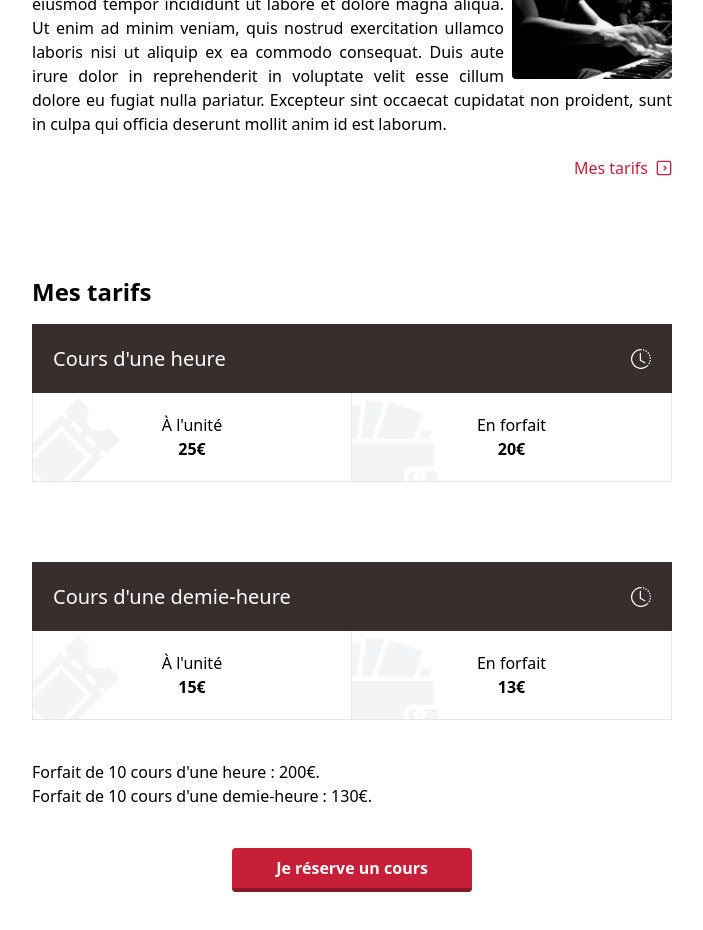
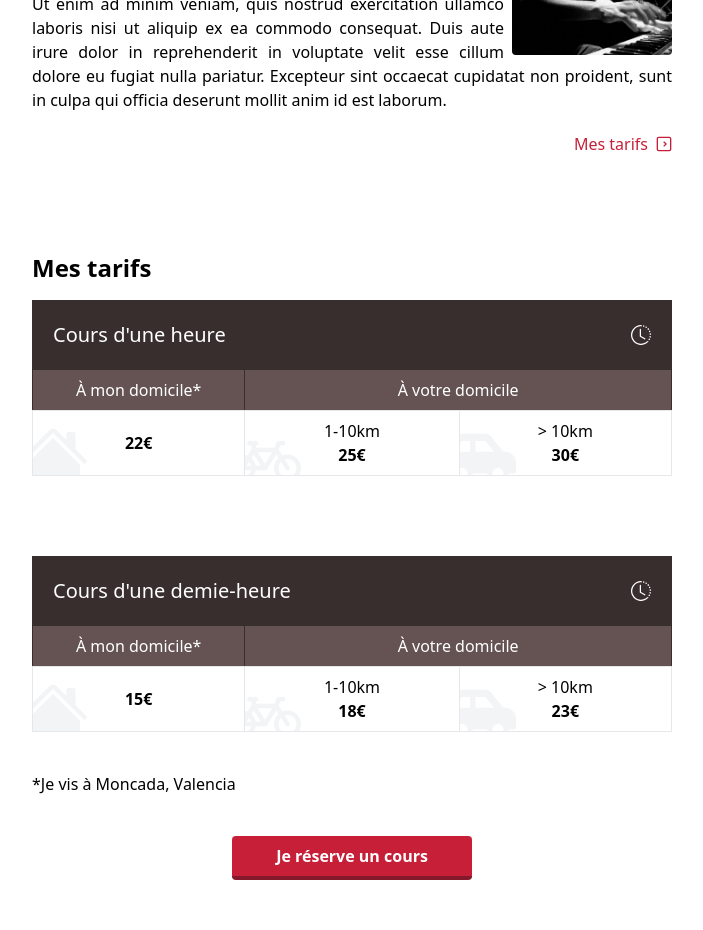
Before and after one commit to Mordhin/benjamin-piano, a React (Create React App) app: page / in a window 1280 px wide. Shown: the part 1300-2230 px from the top of the page, without its empty margins (288-991 px from the left). Built offline with nearby package versions, Linux system fonts and the light colour scheme.

Commit message:
feat: new pricing tables

```diff
--- a/public/locales/en/translation.json
+++ b/public/locales/en/translation.json
@@ -24,11 +24,8 @@
       "one": "One hour lesson",
       "half": "half-an-hour lesson"
     },
-    "unity": "Per unit",
-    "package": {
-      "title": "In package",
-      "one": "Ten one hour lesson package: 200€.",
-      "half": "Ten half-an-hour lesson package: 130€."
-    }
+    "home": "At my place",
+    "away": "At your place",
+    "moncada": "I live in Moncada, Valencia"
   }
 }
--- a/public/locales/fr/translation.json
+++ b/public/locales/fr/translation.json
@@ -24,11 +24,8 @@
       "one": "Cours d'une heure",
       "half": "Cours d'une demie-heure"
     },
-    "unity": "À l'unité",
-    "package": {
-      "title": "En forfait",
-      "one": "Forfait de 10 cours d'une heure : 200€.",
-      "half": "Forfait de 10 cours d'une demie-heure : 130€."
-    }
+    "home": "À mon domicile",
+    "away": "À votre domicile",
+    "moncada": "Je vis à Moncada, Valencia"
   }
 }
--- a/src/App.js
+++ b/src/App.js
@@ -9,6 +9,7 @@ import { CgChevronRightR } from "react-icons/cg";
 import { scrollSpy } from "react-scroll";
 import { PricingCard } from "./components/PricingCard.js";
 import { useTranslation } from "react-i18next";
+import { Navlink } from "./components/Navlink.js";
 
 const App = () => {
   useEffect(() => {
@@ -34,9 +35,9 @@ const App = () => {
           pariatur. Excepteur sint occaecat cupidatat non proident, sunt in
           culpa qui officia deserunt mollit anim id est laborum.
         </Paragraphe>
-        <div className="w-full cursor-pointer flex justify-end items-center text-primary-400 hover:text-primary-100">
+        {/*<div className="w-full cursor-pointer flex justify-end items-center text-primary-400 hover:text-primary-100">
           {t("link.videos")} <CgChevronRightR className="ml-2" />
-        </div>
+        </div>*/}
         <Paragraphe
           title={t("title.what")}
           image={piano}
@@ -51,9 +52,12 @@ const App = () => {
           pariatur. Excepteur sint occaecat cupidatat non proident, sunt in
           culpa qui officia deserunt mollit anim id est laborum.
         </Paragraphe>
-        <div className="w-full cursor-pointer flex justify-end items-center text-primary-400 hover:text-primary-100">
+        <Navlink
+          to="pricing"
+          className="w-full cursor-pointer flex justify-end items-center text-primary-400 hover:text-primary-100"
+        >
           {t("link.prices")} <CgChevronRightR className="ml-2" />
-        </div>
+        </Navlink>
       </div>
       <div
         id="pricing"
@@ -64,18 +68,19 @@ const App = () => {
         </h2>
         <PricingCard
           title={t("pricing.title.one")}
-          price1="25€"
-          price2="20€"
+          price1="22€"
+          price2="25€"
+          price3="30€"
           className="mb-20"
         />
         <PricingCard
           title={t("pricing.title.half")}
           price1="15€"
-          price2="13€"
+          price2="18€"
+          price3="23€"
           className="mb-10"
         />
-        <div className="w-full">{t("pricing.package.one")}</div>
-        <div className="w-full">{t("pricing.package.half")}</div>
+        <div className="w-full">*{t("pricing.moncada")}</div>
         <Button className="mt-10 mb-20" size="60" primary>
           {t("booking")}
         </Button>
--- a/src/components/PricingCard.js
+++ b/src/components/PricingCard.js
@@ -1,27 +1,41 @@
 import React from "react";
 import { useTranslation } from "react-i18next";
-import { BsClockHistory } from "react-icons/bs";
-import { GiTicket, GiWallet } from "react-icons/gi";
+import { BsBicycle, BsClockHistory, BsHouseFill } from "react-icons/bs";
+import { FaCarSide } from "react-icons/fa";
 
-export const PricingCard = ({ title, price1, price2, className }) => {
+export const PricingCard = ({ title, price1, price2, price3, className }) => {
   const { t } = useTranslation();
 
   return (
     <div className={`w-full ${className}`}>
-      <div className="bg-secondary-400 text-white text-xl p-5 border border-secondary-400 border-b-0 flex justify-between items-center">
-        {title}
-        <BsClockHistory />
-      </div>
-      <div className="flex border border-t-0 	">
-        <div className="border-r w-1/2 flex flex-col justify-center items-center p-5 relative overflow-hidden">
-          <GiTicket className="ml-1 text-gray-100 text-9xl absolute -bottom-10 -left-10" />
-          <div className="z-10">{t("pricing.unity")}</div>
+      <div className="grid grid-cols-3 ">
+        <div className="col-span-3 bg-secondary-400 text-white text-xl p-5 border border-secondary-400 border-b-0 flex justify-between items-center">
+          {title}
+          <BsClockHistory />
+        </div>
+        <div className="flex justify-center border border-b-0 p-2 border-secondary-400 bg-secondary-300 text-white">
+          {t("pricing.home")}*
+        </div>
+        <div className="col-span-2 flex justify-center border border-b-0 border-l-0 p-2 border-secondary-400 bg-secondary-300 text-white">
+          {t("pricing.away")}
+        </div>
+        <div className="flex justify-center items-center border relative overflow-hidden">
+          <BsHouseFill className="ml-1 text-gray-100 text-7xl absolute -bottom-5 -left-5" />
           <div className="font-bold z-10">{price1}</div>
         </div>
-        <div className="w-1/2 flex flex-col justify-center items-center p-5 relative overflow-hidden">
-          <GiWallet className="ml-1 text-gray-100 text-9xl absolute -bottom-10 -left-10" />
-          <div className="z-10">{t("pricing.package.title")}</div>
-          <div className="font-bold z-10">{price2}</div>
+        <div className="flex justify-center items-center border border-l-0 border-r-0 p-2 relative overflow-hidden">
+          <div className="text-center ">
+            <BsBicycle className="ml-1 text-gray-100 text-7xl absolute -bottom-5 -left-5" />
+            <div className="z-10">1-10km</div>
+            <div className="font-bold z-10">{price2}</div>
+          </div>
+        </div>
+        <div className="flex justify-center items-center border relative overflow-hidden">
+          <div className="text-center">
+            <FaCarSide className="ml-1 text-gray-100 text-7xl absolute -bottom-5 -left-5" />
+            <div className="z-10"> {">"} 10km</div>
+            <div className="font-bold z-10">{price3}</div>
+          </div>
         </div>
       </div>
     </div>
--- a/tailwind.config.js
+++ b/tailwind.config.js
@@ -1,33 +1,34 @@
 module.exports = {
-  purge: ['./src/**/*.{js,jsx,ts,tsx}', './public/index.html'],
+  purge: ["./src/**/*.{js,jsx,ts,tsx}", "./public/index.html"],
   darkMode: false, // or 'media' or 'class'
   theme: {
     extend: {
       backgroundImage: {
-        'banner': "url('./assets/synth-banner.jpg')",
+        banner: "url('./assets/synth-banner.jpg')",
       },
       colors: {
         primary: {
           100: "#da1e37",
           400: "#c71f37",
           700: "#b21e35",
-          900: "#85182a"
+          900: "#85182a",
         },
         secondary: {
+          300: "#655353",
           400: "#382e2e",
           500: "#2d2525",
           600: "#221c1c",
           700: "#181418",
-          800: "#0b090b"
-        }
+          800: "#0b090b",
+        },
       },
       container: {
         padding: {
-          DEFAULT: '4rem',
-          sm: '8rem',
-          lg: '16rem',
-          xl: '20rem',
-          '2xl': '24rem',
+          DEFAULT: "4rem",
+          sm: "8rem",
+          lg: "16rem",
+          xl: "20rem",
+          "2xl": "24rem",
         },
       },
     },
@@ -36,4 +37,4 @@ module.exports = {
     extend: {},
   },
   plugins: [],
-}
+};
```
